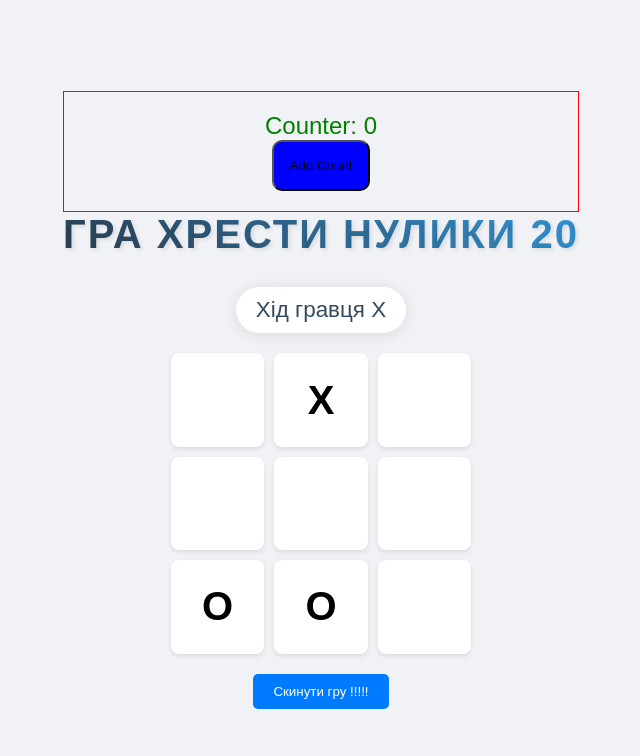
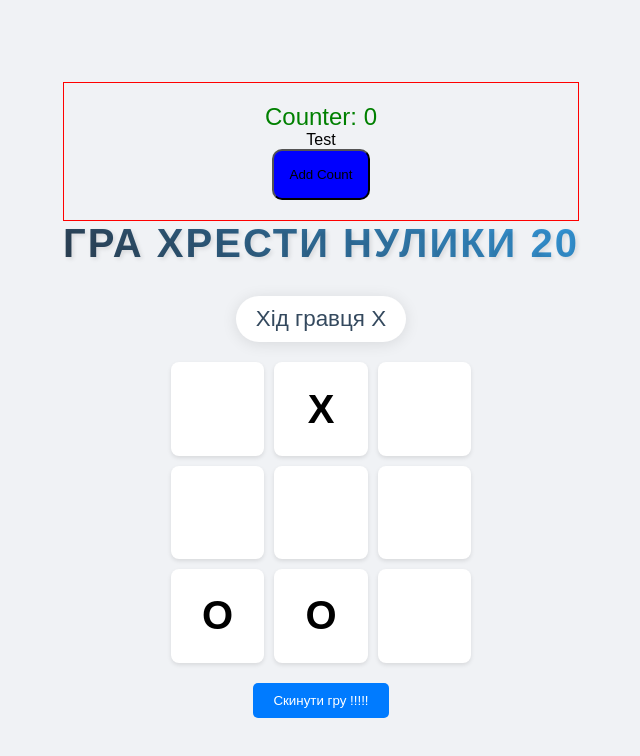
Before and after one commit to Skhmelyuk/tic-tac-toe-pv521, a React (Vite) app: page / in a window 1280 px wide. Shown: the top 756 px of the page, without its empty margins (319-959 px from the left). Built offline with nearby package versions, Linux system fonts and the light colour scheme.

Commit message:
change code

```diff
--- a/src/components/Counter.tsx
+++ b/src/components/Counter.tsx
@@ -1,4 +1,6 @@
 import { useState } from "react";
+import { TitleCounter } from "./TitleCouner";
+import { Text } from "./Text";
 
 export const Counter = () => {
   console.log("Render Counter");
@@ -13,7 +15,8 @@ export const Counter = () => {
 
   return (
     <div style={{ border: "1px solid red", padding: "20px" }}>
-      <p style={{ fontSize: "24px", color: "green" }}>Counter: {count}</p>
+      <TitleCounter count={count} />
+      <Text />
       <button
         style={{
           padding: "16px",
--- /dev/null
+++ b/src/components/Text.tsx
@@ -0,0 +1,4 @@
+export const Text = () => {
+  console.log("Render Text");
+  return <p>Test</p>;
+};
--- /dev/null
+++ b/src/components/TitleCouner.tsx
@@ -0,0 +1,4 @@
+export const TitleCounter = ({ count }: { count: number }) => {
+  console.log("Render TitleCounter");
+  return <p style={{ fontSize: "24px", color: "green" }}>Counter: {count}</p>;
+};
```
